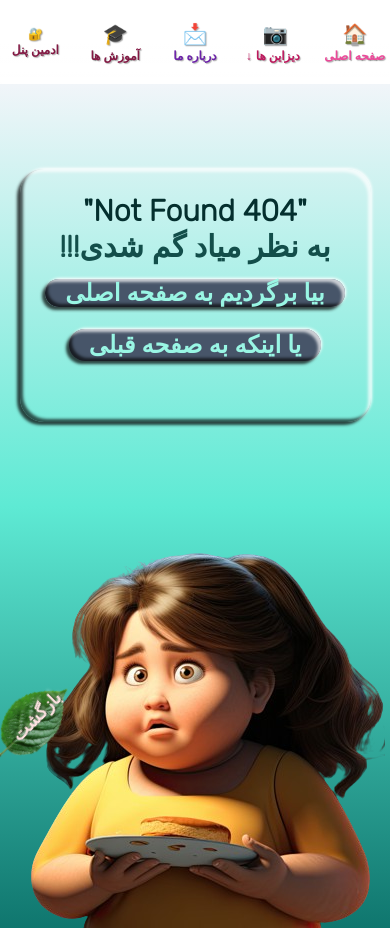
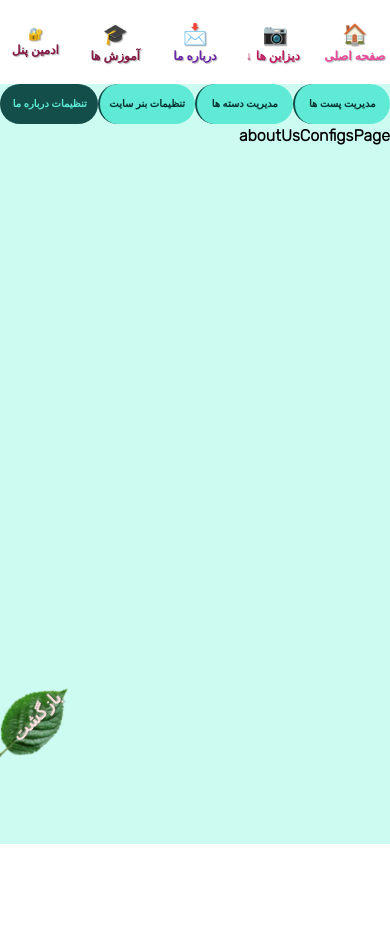
Before and after one commit to Aliniroomand/designland_nextjs, a Next.js app: page /adminPanel/aboutUs-configs in a window 390 px wide. Before the commit this address had no page. After the commit the page ends 844 px from the top, so only its background shows below. Built offline with nearby package versions, Linux system fonts and the light colour scheme.

Commit message:
AdminNavbar : initialling it and make it responsive

```diff
--- a/app/_components/adminPage/AdminNavbar.js
+++ b/app/_components/adminPage/AdminNavbar.js
@@ -1,9 +1,33 @@
-import React from 'react';
+"use client"
+import Link from 'next/link';
+import { usePathname } from 'next/navigation';
 
 const AdminNavbar = () => {
+    const path=usePathname();
+    console.log(path);
     return (
-        <header>
-
+        <header className="w-full flex flex-row items-center text-center md:w-1/6 md:flex-col md:items-start md:h-full md:gap-3 text-teal-950 ">
+            <Link
+            className={`border-l-2 border-teal-900 text-[10px] md:text-xs h-10 grid items-center rounded-full px-1 w-1/4 md:w-full  bg-teal-300 ${path=== "/adminPanel/posts"&& "bg-teal-900 text-teal-300"} transition-all`}
+            href='/adminPanel/posts'
+            >
+            مدیریت پست ها
+            </Link>
+            <Link
+            className={`border-l-2 border-teal-900 text-[10px] md:text-xs h-10 grid items-center rounded-full px-1 w-1/4 md:w-full  bg-teal-300 ${path=== "/adminPanel/categories"&& "bg-teal-900 text-teal-300"} transition-all`}
+            href='/adminPanel/categories'>
+            مدیریت دسته ها
+            </Link>
+            <Link
+            className={`border-l-2 border-teal-900 text-[10px] md:text-xs h-10 grid items-center rounded-full px-1 w-1/4 md:w-full  bg-teal-300 ${path=== "/adminPanel/banner-options"&& "bg-teal-900 text-teal-300"} transition-all`}
+            href='/adminPanel/banner-options'>
+            تنظیمات بنر سایت
+            </Link>
+            <Link
+            className={`border-l-2 border-teal-900 text-[10px] md:text-xs h-10 grid items-center rounded-full px-1 w-1/4 md:w-full  bg-teal-300 ${path=== "/adminPanel/aboutUs-configs"&& "bg-teal-900 text-teal-300"} transition-all`}
+            href='/adminPanel/aboutUs-configs'>
+            تنظیمات درباره ما
+            </Link>
         </header>
     );
 };
--- /dev/null
+++ b/app/adminPanel/aboutUs-configs/page.js
@@ -0,0 +1,11 @@
+import React from 'react';
+
+const aboutUsConfigsPage = () => {
+    return (
+        <div>
+            aboutUsConfigsPage
+        </div>
+    );
+};
+
+export default aboutUsConfigsPage;
--- /dev/null
+++ b/app/adminPanel/banner-options/page.js
@@ -0,0 +1,11 @@
+import React from 'react';
+
+const bannerOptionsPage = () => {
+    return (
+        <div>
+            bannerOptionsPage
+        </div>
+    );
+};
+
+export default bannerOptionsPage;
--- /dev/null
+++ b/app/adminPanel/categories/page.js
@@ -0,0 +1,11 @@
+import React from 'react';
+
+const categoriesPage = () => {
+    return (
+        <div>
+            categoriesPage
+        </div>
+    );
+};
+
+export default categoriesPage;
--- /dev/null
+++ b/app/adminPanel/layout.js
@@ -0,0 +1,11 @@
+import AdminNavbar from "../_components/adminPage/AdminNavbar";
+
+const Adminlayout = ({children}) => {
+    return (
+              <main className=" bg-teal-100 h-[90svh] w-screen"  >
+                <AdminNavbar/>
+              {children}
+              </main>
+)};
+
+export default Adminlayout;
--- /dev/null
+++ b/app/adminPanel/posts/page.js
@@ -0,0 +1,11 @@
+import React from 'react';
+
+const postsPage = () => {
+    return (
+        <div>
+            postsPage
+        </div>
+    );
+};
+
+export default postsPage;
```
